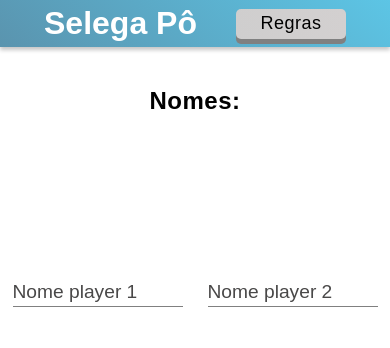
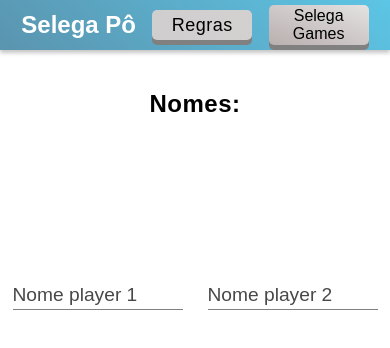
Before and after one commit to theselegadev/Selega-Games, a plain HTML site: page selega-po/index.html in a window 390 px wide. Drawn offline with Linux system fonts and the light colour scheme.

Commit message:
responsividade dos cards e adicionando botão de volta nos games

```diff
--- a/Selega-Palavras/style.css
+++ b/Selega-Palavras/style.css
@@ -10,11 +10,21 @@ body{
     background-color: rgb(248, 248, 248);
 }
 header{
+    display: flex;
+    justify-content: space-around;
+    align-items: center;
     width: 100vw;
     background-image: linear-gradient(40deg, rgba(12, 97, 136, 0.678), rgba(22, 172, 218, 0.699));
     color: white;
     box-shadow: 0 3px 4px rgba(0, 0, 0, 0.226);
     padding: 5px;
+}
+.back-home{
+    width: 170px;
+    height: 10px;
+    font-size: large;
+    margin: 0;
+    box-shadow: 0px 5px 0px gray;
 }
 .box-input{
     display: flex;
--- a/Selega-Velha/style.css
+++ b/Selega-Velha/style.css
@@ -12,11 +12,32 @@ body{
     overflow-x: hidden;
 }
 header{
+    display: flex;
+    justify-content: space-around;
+    align-items: center;
     width: 100%;
     background-image: linear-gradient(40deg, rgba(12, 97, 136, 0.678), rgba(22, 172, 218, 0.699));
     color: white;
     box-shadow: 0 3px 4px rgba(0, 0, 0, 0.226);
     padding: 5px;
+}
+.back-home{
+    border: none;
+    display: flex;
+    align-items: center;
+    justify-content: center;
+    width: 170px;
+    height: 10px;
+    border-radius: 5px;
+    margin: 0px;
+    padding: 20px;
+    background-image: linear-gradient(20deg, rgb(185, 175, 175), rgb(228, 226, 226));
+    cursor: pointer;
+    box-shadow: 0px 5px 0px gray;
+    font-size: large;
+}
+.back-home:hover{
+    background-image: linear-gradient(20deg, rgb(156, 154, 154),rgb(163, 159, 159));
 }
 .block01{
     height: 50vh;
--- a/selega-po/index.html
+++ b/selega-po/index.html
@@ -14,6 +14,9 @@
             </div>
             <div class="box-button-rule">
                 <button id="btn-rules" class="btn-rules">Regras</button>
+            </div>
+            <div class="box-button">
+                <a href="../index.html"><button class="back-home">Selega Games</button></a>
             </div>
         </div>
     </header>
--- a/selega-po/style.css
+++ b/selega-po/style.css
@@ -16,6 +16,24 @@ header{
     display: flex;
     justify-content: center;
     align-items: center;
+}
+.back-home{
+    border: none;
+    display: flex;
+    align-items: center;
+    justify-content: center;
+    width: 170px;
+    height: 10px;
+    border-radius: 5px;
+    margin: 0;
+    padding: 20px;
+    background-image: linear-gradient(20deg, rgb(185, 175, 175), rgb(228, 226, 226));
+    cursor: pointer;
+    box-shadow: 0px 5px 0px gray;
+    font-size: large;
+}
+.back-home:hover{
+    background-image: linear-gradient(20deg, rgb(156, 154, 154),rgb(163, 159, 159));
 }
 .box-header{
     width: 100%;
@@ -195,8 +213,18 @@ label{
     #player01,#player02{
         width: 170px;
     }
+    header .box-log h1{
+        font-size: x-large;
+    }
     .card-rules{
         width: 400px;
         height: 200px;
     }
+    .back-home{
+        width: 100px;
+        font-size: medium;
+    }
+    .btn-rules{
+        width: 100px;
+    }
 }
```
Also changed, not shown: Selega-Palavras/index.html (+6 -1 lines), Selega-Velha/index.html (+6 -1 lines), index.html (+3 -3 lines), script.js (+29 -0 lines), style.css (+16 -0 lines), images/selega-palavras-mobile.png (added), images/selega-palavras.png, images/selega-po-mobile.png (added), images/selega-velha-mobile.png (added).
